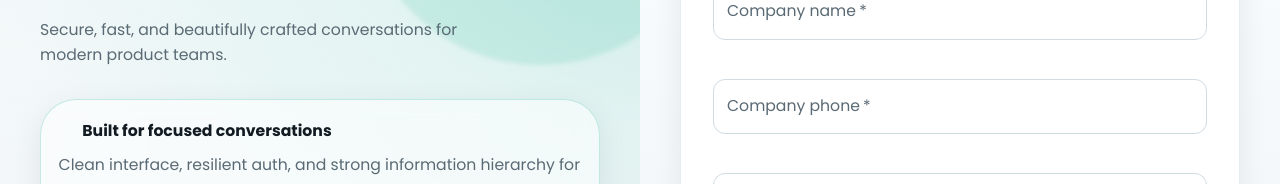
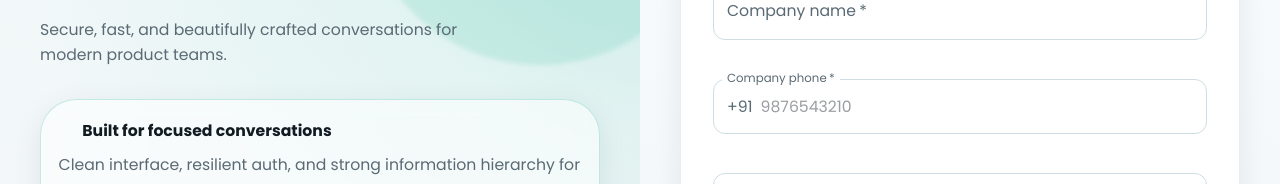
Before and after one commit to pavandongri/wbi-frontend, a Next.js app: page /auth/signup in a window 1280 px wide. Shown: the part 175-359 px from the top of the page. Built offline with nearby package versions, Linux system fonts and the light colour scheme; some icons are missing; what @mui/material-nextjs would draw is missing.

Commit message:
fixed minor issues in auth pages

```diff
--- a/src/app/auth/signup/page.tsx
+++ b/src/app/auth/signup/page.tsx
@@ -1,6 +1,12 @@
 "use client";
 
 import AuthShowcase from "@/components/auth/AuthShowcase";
+import {
+  EMAIL_REGEX,
+  INDIAN_PHONE_REGEX,
+  PASSWORD_HELPER,
+  PASSWORD_REGEX
+} from "@/helpers/validation.helpers";
 import { getDefaultRouteForRole, normalizeRole } from "@/lib/rbac";
 import { signUp } from "@/services/auth/auth.api";
 import VisibilityIcon from "@mui/icons-material/Visibility";
@@ -47,6 +53,7 @@ export default function SignUpPage() {
   const [errorMessage, setErrorMessage] = useState<string | null>(null);
   const [hasSubmitted, setHasSubmitted] = useState(false);
 
+  const phoneDigits = useMemo(() => companyPhone.replace(/\D/g, ""), [companyPhone]);
   const passwordsMatch = password.length > 0 && password === confirmPassword;
 
   const fieldErrors = useMemo(() => {
@@ -54,12 +61,24 @@ export default function SignUpPage() {
       Record<"companyName" | "companyPhone" | "name" | "email" | "password", string>
     > = {};
     if (!companyName.trim()) errors.companyName = "Required.";
-    if (!companyPhone.trim()) errors.companyPhone = "Required.";
+    if (!companyPhone.trim()) {
+      errors.companyPhone = "Required.";
+    } else if (!INDIAN_PHONE_REGEX.test(phoneDigits)) {
+      errors.companyPhone = "Enter a valid 10-digit phone number. +91 is added automatically.";
+    }
     if (!name.trim()) errors.name = "Required.";
-    if (!email.trim()) errors.email = "Required.";
-    if (!password) errors.password = "Required.";
+    if (!email.trim()) {
+      errors.email = "Required.";
+    } else if (!EMAIL_REGEX.test(email.trim())) {
+      errors.email = "Enter a valid email address.";
+    }
+    if (!password) {
+      errors.password = "Required.";
+    } else if (!PASSWORD_REGEX.test(password)) {
+      errors.password = PASSWORD_HELPER;
+    }
     return errors;
-  }, [companyName, companyPhone, name, email, password]);
+  }, [companyName, companyPhone, email, name, password, phoneDigits]);
 
   const confirmPasswordError =
     confirmPassword.length > 0 && !passwordsMatch ? "Passwords do not match." : undefined;
@@ -86,7 +105,7 @@ export default function SignUpPage() {
     try {
       const { user } = await signUp({
         companyName,
-        companyPhone,
+        companyPhone: `+91${phoneDigits}`,
         name,
         email,
         password,
@@ -174,14 +193,14 @@ export default function SignUpPage() {
                     {errorMessage ? (
                       <Alert
                         severity="error"
-                        sx={{
-                          color: "primary.dark",
-                          bgcolor: "rgba(0, 168, 132, 0.12)",
-                          border: "1px solid rgba(0, 168, 132, 0.32)",
+                        sx={(theme) => ({
+                          color: theme.palette.auth.alertErrorText,
+                          bgcolor: theme.palette.auth.alertErrorBg,
+                          border: `1px solid ${theme.palette.auth.alertErrorBorder}`,
                           "& .MuiAlert-icon": {
-                            color: "primary.main"
+                            color: theme.palette.auth.alertErrorIcon
                           }
-                        }}
+                        })}
                       >
                         {errorMessage}
                       </Alert>
@@ -201,10 +220,16 @@ export default function SignUpPage() {
                         <TextField
                           label="Company phone"
                           value={companyPhone}
-                          onChange={(e) => setCompanyPhone(e.target.value)}
+                          onChange={(e) =>
+                            setCompanyPhone(e.target.value.replace(/\D/g, "").slice(0, 10))
+                          }
+                          placeholder="9876543210"
                           error={hasSubmitted && Boolean(fieldErrors.companyPhone)}
                           helperText={hasSubmitted ? (fieldErrors.companyPhone ?? " ") : " "}
                           required
+                          InputProps={{
+                            startAdornment: <InputAdornment position="start">+91</InputAdornment>
+                          }}
                         />
 
                         <TextField
--- a/src/constants/app.consants.ts
+++ b/src/constants/app.consants.ts
@@ -2,5 +2,6 @@ export const APP_CONSTANTS = {
   USER: "user",
   AUTH_CLIENT_SESSION_TTL_MS: 5 * 60 * 1000,
   AUTH_CLIENT_SESSION_SIGNIN_TTL_MS: 10 * 60 * 1000,
+  AUTH_CLIENT_SESSION_REMEMBER_ME_TTL_MS: 7 * 24 * 60 * 60 * 1000,
   STORAGE_KEY: "wbi.auth.clientSession.v1"
 };
--- a/src/helpers/validation.helpers.ts
+++ b/src/helpers/validation.helpers.ts
@@ -1,10 +1,17 @@
-const EMAIL_RE =
+export const EMAIL_REGEX =
   /^[a-zA-Z0-9.!#$%&'*+/=?^_`{|}~-]+@[a-zA-Z0-9](?:[a-zA-Z0-9-]{0,61}[a-zA-Z0-9])?(?:\.[a-zA-Z0-9](?:[a-zA-Z0-9-]{0,61}[a-zA-Z0-9])?)+$/;
+
+export const INDIAN_PHONE_REGEX = /^\d{10}$/;
+
+export const PASSWORD_REGEX = /^(?=.*[a-z])(?=.*[A-Z])(?=.*\d)(?=.*[^A-Za-z\d]).{8,}$/;
+
+export const PASSWORD_HELPER =
+  "Min 8 chars with uppercase, lowercase, number, and special character.";
 
 export function isValidEmail(email: string): boolean {
   const v = email.trim();
   if (v.length < 5 || v.length > 254) return false;
-  return EMAIL_RE.test(v);
+  return EMAIL_REGEX.test(v);
 }
 
 /**
--- a/src/services/auth/auth.api.ts
+++ b/src/services/auth/auth.api.ts
@@ -63,7 +63,11 @@ export async function signIn(params: SignInPayload): Promise<AuthApiResponse> {
 
   const user = userFromSignupLogin(res.data);
 
-  writeAuthClientSession(user, APP_CONSTANTS.AUTH_CLIENT_SESSION_SIGNIN_TTL_MS);
+  const ttl = params.rememberMe
+    ? APP_CONSTANTS.AUTH_CLIENT_SESSION_REMEMBER_ME_TTL_MS
+    : APP_CONSTANTS.AUTH_CLIENT_SESSION_SIGNIN_TTL_MS;
+
+  writeAuthClientSession(user, ttl);
 
   return { user };
 }
@@ -121,7 +125,11 @@ export async function signUp(params: SignUpPayload): Promise<AuthApiResponse> {
 
   const user = userFromSignupLogin(res.data);
 
-  writeAuthClientSession(user, APP_CONSTANTS.AUTH_CLIENT_SESSION_SIGNIN_TTL_MS);
+  const ttl = params.rememberMe
+    ? APP_CONSTANTS.AUTH_CLIENT_SESSION_REMEMBER_ME_TTL_MS
+    : APP_CONSTANTS.AUTH_CLIENT_SESSION_SIGNIN_TTL_MS;
+
+  writeAuthClientSession(user, ttl);
 
   return { user };
 }
--- a/src/theme/theme.ts
+++ b/src/theme/theme.ts
@@ -19,7 +19,10 @@ let theme = createTheme({
     },
 
     error: {
-      main: "#D93025"
+      light: "#FDE8E8",
+      main: "#E53935",
+      dark: "#B71C1C",
+      contrastText: "#FFFFFF"
     },
 
     warning: {
@@ -63,6 +66,12 @@ let theme = createTheme({
       outboundText: "#063D32",
       bubbleMeta: "rgba(6, 61, 50, 0.52)",
       chrome: "rgba(255, 255, 255, 0.78)"
+    },
+    auth: {
+      alertErrorText: "#007E66",
+      alertErrorBg: "rgba(0, 168, 132, 0.12)",
+      alertErrorBorder: "rgba(0, 168, 132, 0.32)",
+      alertErrorIcon: "#00A884"
     }
   },
 
```
Also changed, not shown: src/app/auth/signin/page.tsx (+9 -9 lines), src/theme/mui-augment.d.ts (+7 -0 lines).
